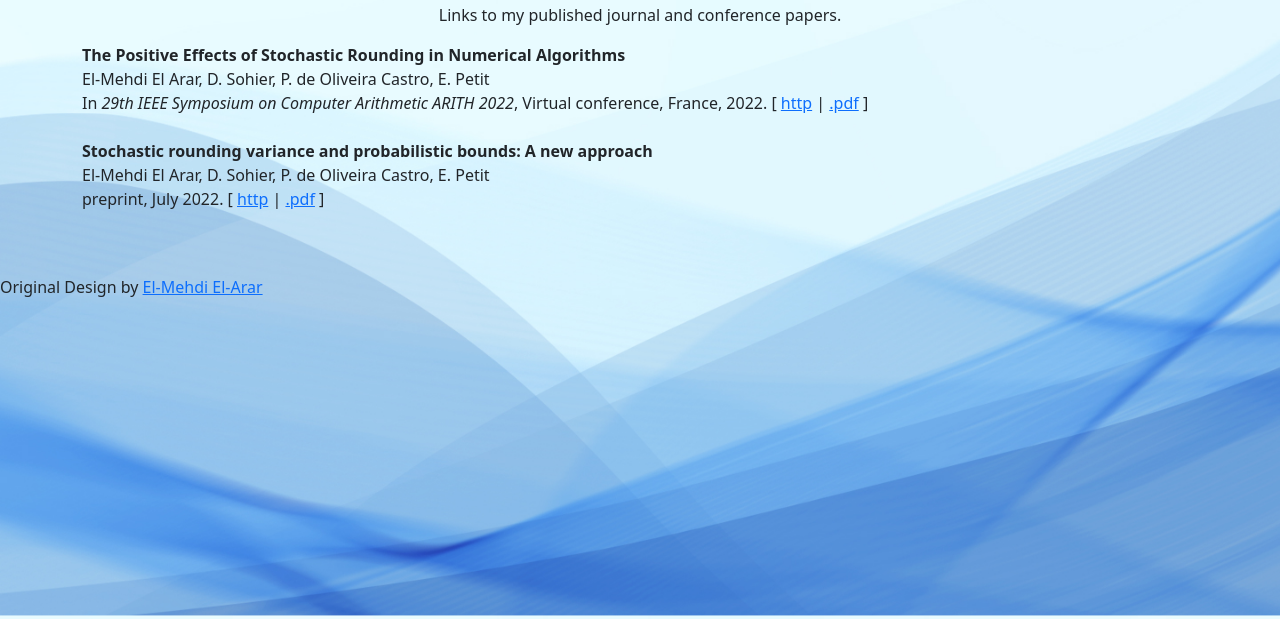
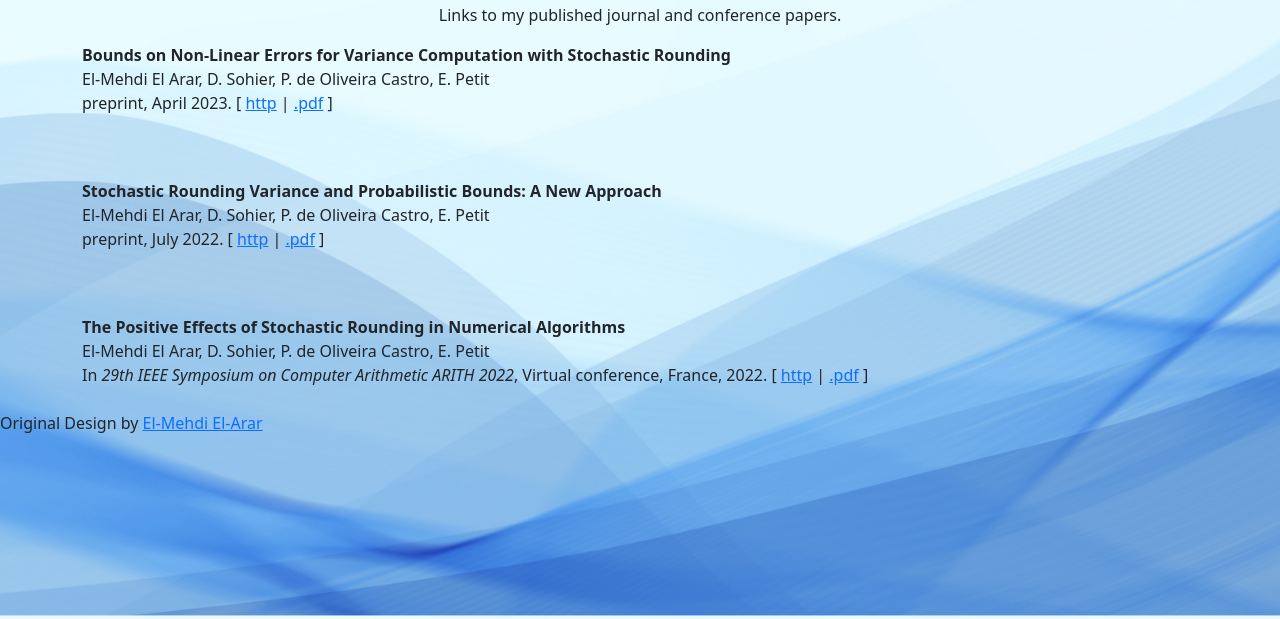
Before and after one commit to MehdiElArar/mehdielarar.github.io, a plain HTML site: page publications/index.html in a window 1280 px wide. Shown: the part 181-800 px from the top of the page. Drawn offline with nearby package versions, Linux system fonts and the light colour scheme.

Commit message:
Update index.html

```diff
--- a/publications/index.html
+++ b/publications/index.html
@@ -58,23 +58,31 @@
     <h1 class="post-title" align="center">Publications</h1>
     <p class="post-description" id="nimo">Links to my published journal and conference papers.</p>
   </header>
-
-
+<strong id="adam">Bounds on Non-Linear Errors for Variance Computation with Stochastic Rounding</strong>
+<br>
+El-Mehdi El Arar, D. Sohier, P. de Oliveira Castro, E. Petit
+<br>  preprint, April 2023.
+[&nbsp;<a href="https://arxiv.org/abs/2304.05177">http</a>&nbsp;|
+<a href="https://arxiv.org/pdf/2304.05177.pdf">.pdf</a>&nbsp;]</p>
+<br />
+	    <br>
+<strong id="adam">Stochastic Rounding Variance and Probabilistic Bounds: A New Approach</strong>
+<br>
+El-Mehdi El Arar, D. Sohier, P. de Oliveira Castro, E. Petit
+<br>  preprint, July 2022.
+[&nbsp;<a href="https://arxiv.org/abs/2207.10321">http</a>&nbsp;|
+<a href="https://arxiv.org/pdf/2207.10321.pdf">.pdf</a>&nbsp;]</p>
+<br />
+	    <br>
 <strong id="adam">The Positive Effects of Stochastic Rounding in Numerical Algorithms</strong>
-	      <br>
+<br>
 El-Mehdi El Arar, D. Sohier, P. de Oliveira Castro, E. Petit<br>
  In <em>29th IEEE Symposium on Computer Arithmetic ARITH 2022</em>,
   Virtual conference, France, 2022.
 [&nbsp;<a href="https://arxiv.org/abs/2207.03837">http</a>&nbsp;|
 <a href="https://arxiv.org/pdf/2207.03837.pdf">.pdf</a>&nbsp;]
-<br/> <br>
-<strong id="adam">Stochastic rounding variance and probabilistic bounds: A new approach</strong>
-<br>
-El-Mehdi El Arar, D. Sohier, P. de Oliveira Castro, E. Petit
-<br>  preprint, July 2022.
-[&nbsp;<a href="https://arxiv.org/abs/2207.10321">http</a>&nbsp;|
-<a href="https://arxiv.org/pdf/2207.10321.pdf">.pdf</a>&nbsp;]</p>
-<br /><br>
+<br/>
+	    <br>
 </div>
 </header>
 
```
